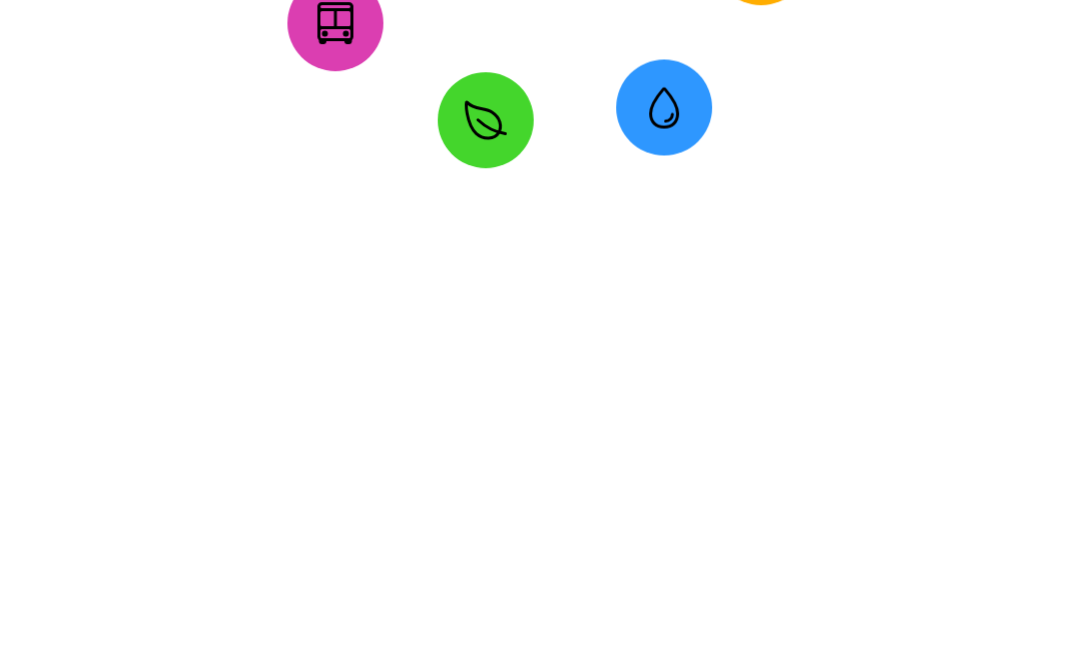
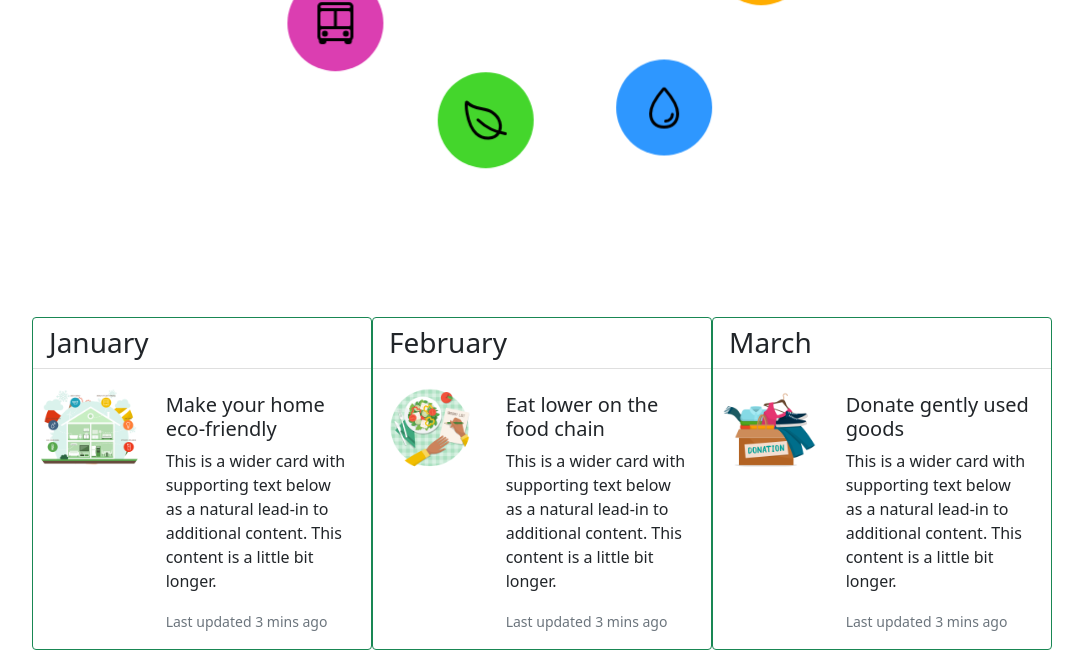
Before and after one commit to JoyZadan/Earthlings, a Flask app: page / in a window 1280 px wide. Shown: the part 627-1293 px from the top of the page, without its empty margins (98-1181 px from the left). Before the commit the page ends 796 px from the top, so only its background shows below. Run offline with Flask 2, Linux system fonts and the light colour scheme; some libraries are stand-ins or nearby versions.

Commit message:
Part add eco planner cards

```diff
--- a/templates/index.html
+++ b/templates/index.html
@@ -42,6 +42,57 @@
         </div>
     </div>
 
+    <!-- eco planner calendar -->
+    <div class="row row-cols-1 row-cols-md-3 justify-content-between g-2 mx-4 px-4">
+        <div class="card border-success py-y mb-3 mt-3 justify-content-between" style="max-width: 540px;">
+            <div class="row g-2">
+                <h3 class="card-header bg-transparent">January</h3>
+                <div class="col-md-4">
+                    <img src="{{url_for('static', filename='assets/eco-friendly-home.png')}}" class="img-fluid rounded-start" alt="...">
+                </div>
+                <div class="col-md-8">
+                    <div class="card-body">
+                        <h5 class="card-title">Make your home eco-friendly</h5>
+                        <p class="card-text">This is a wider card with supporting text below as a natural lead-in to additional content. This content is a little bit longer.</p>
+                        <p class="card-text"><small class="text-muted">Last updated 3 mins ago</small></p>
+                    </div>
+                </div>
+            </div>
+        </div>
+        <div class="card border-success py-y mb-3 mt-3 justify-content-between" style="max-width: 540px;">
+            <div class="row g-2">
+                <h3 class="card-header bg-transparent">February</h3>
+                <div class="col-md-4">
+                    <img src="{{url_for('static', filename='assets/less-meat.png')}}" class="img-fluid rounded-start" alt="...">
+                </div>
+                <div class="col-md-8">
+                    <div class="card-body">
+                        <h5 class="card-title">Eat lower on the food chain</h5>
+                        <p class="card-text">This is a wider card with supporting text below as a natural lead-in to additional content. This content is a little bit longer.</p>
+                        <p class="card-text"><small class="text-muted">Last updated 3 mins ago</small></p>
+                    </div>
+                </div>
+            </div>
+        </div>
+        <div class="card border-success py-y mb-3 mt-3 justify-content-between" style="max-width: 540px;">
+            <div class="row g-2">
+                <h3 class="card-header bg-transparent">March</h3>
+                <div class="col-md-4">
+                    <img src="{{url_for('static', filename='assets/gently-used-goods.png')}}" class="img-fluid rounded-start" alt="...">
+                </div>
+                <div class="col-md-8">
+                    <div class="card-body">
+                        <h5 class="card-title">Donate gently used goods</h5>
+                        <p class="card-text">This is a wider card with supporting text below as a natural lead-in to additional content. This content is a little bit longer.</p>
+                        <p class="card-text"><small class="text-muted">Last updated 3 mins ago</small></p>
+                    </div>
+                </div>
+            </div>
+        </div>
+
+
+    </div>
+
 <script src="{{ url_for('static', filename='js/landing.js') }}"></script>
 
 {% endblock %}
```
Also changed, not shown: static/assets/eco-friendly-home.png (added), static/assets/gently-used-goods.png (added), static/assets/less-meat.png (added).
